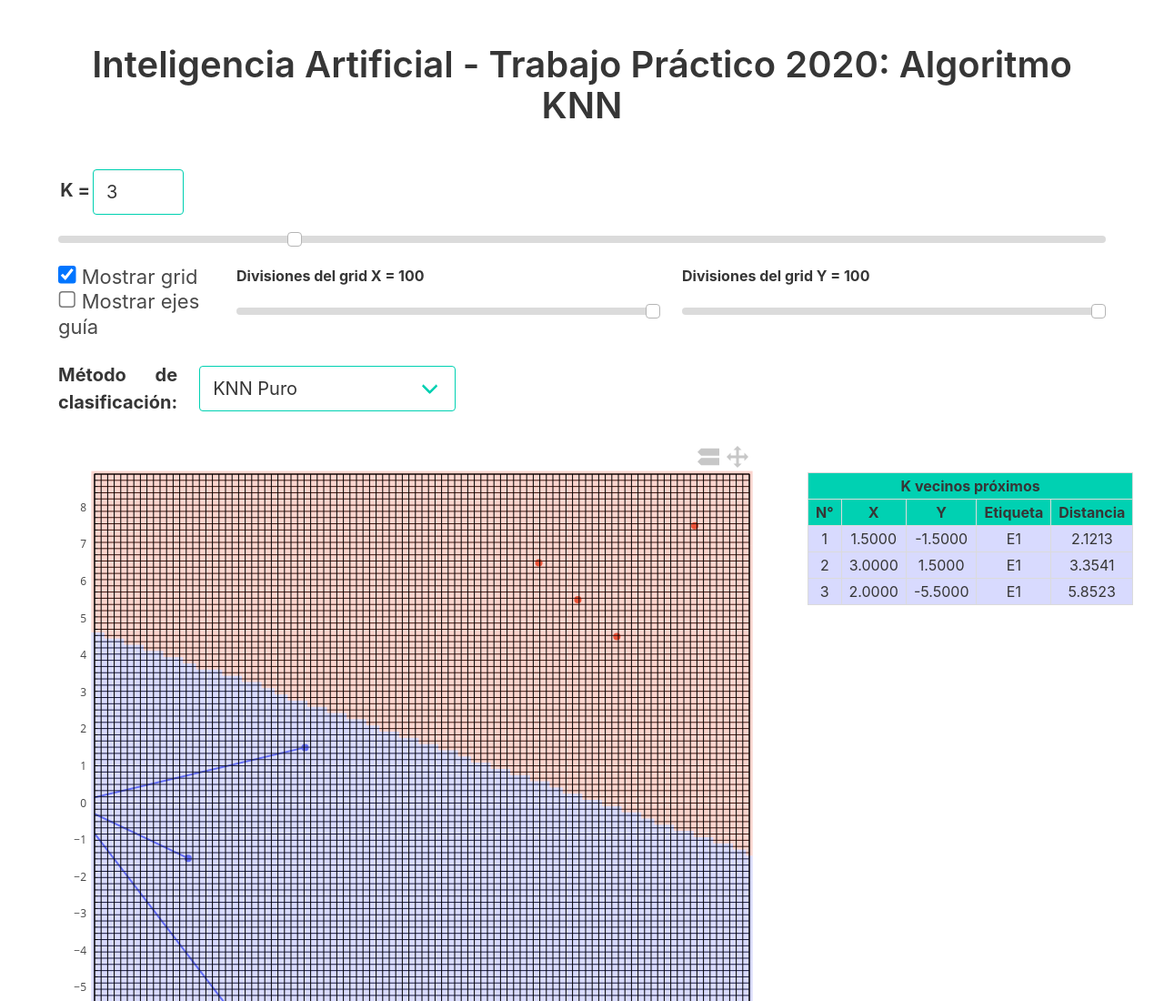
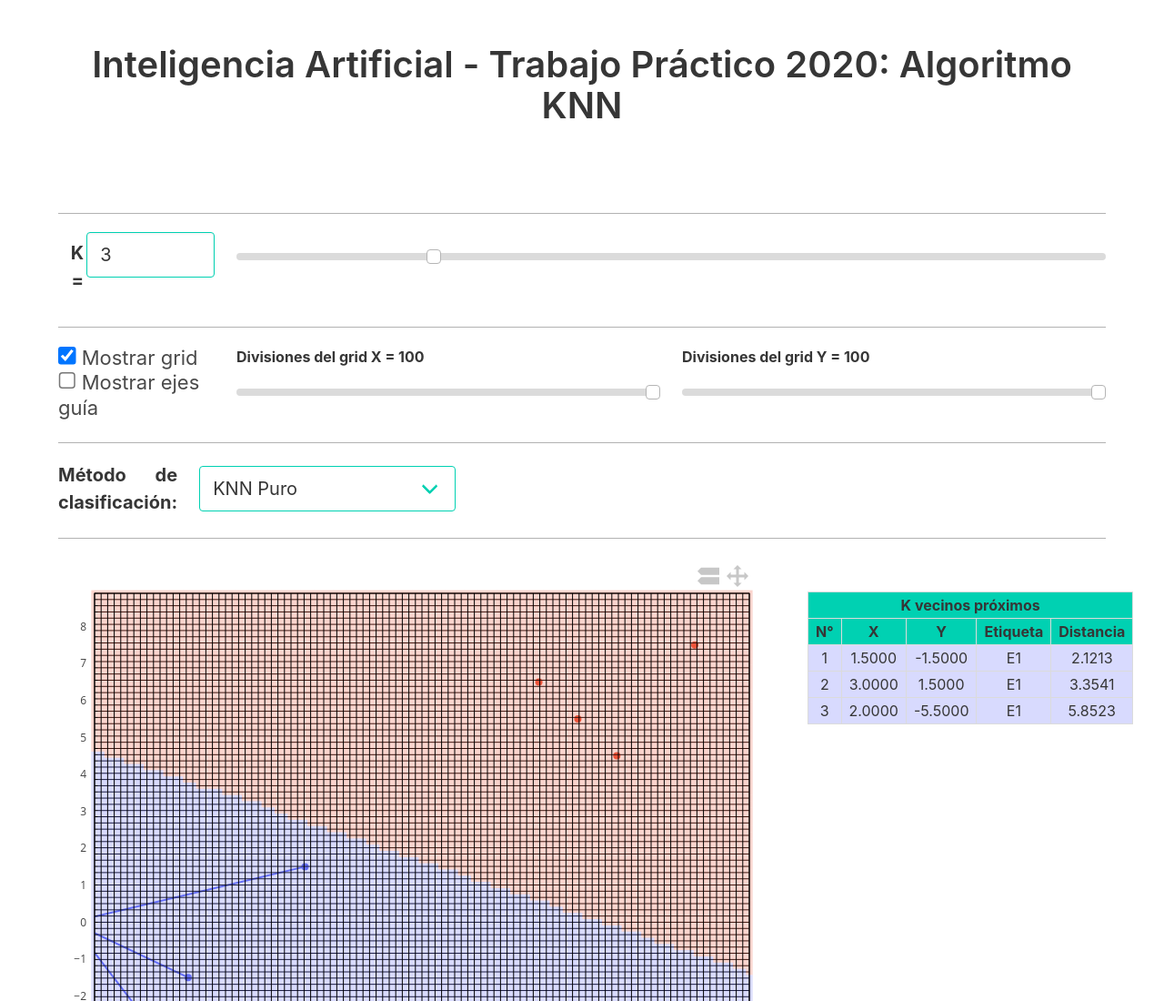
Before and after one commit to ianvaernet/IA-TPI, a plain HTML site: page index.html in a window 1280 px wide. Shown: the top 1100 px of the page at 91% size. Drawn offline with nearby package versions, Linux system fonts and the light colour scheme.

Commit message:
K input setted inline with slider. Dividers added

```diff
--- a/css/main.css
+++ b/css/main.css
@@ -29,10 +29,6 @@
   margin-right: 3px;
 }
 
-#k-input {
-  max-width: 100px;
-}
-
 .td-remove-row {
   width: 20px;
 }
@@ -62,3 +58,9 @@
   left: 45px;
   margin-top: 10px;
 }
+
+.divider {
+  height: 1px;
+  background-color: rgba(0, 0, 0, 0.3);
+  margin: 10px 0 20px 0;
+}
--- a/index.html
+++ b/index.html
@@ -26,13 +26,14 @@
             <h1 class="title is-2 text-center">
               Inteligencia Artificial - Trabajo Práctico 2020: Algoritmo KNN
             </h1>
-            <!-- <h2 class="subtitle"></h2> -->
           </div>
         </div>
       </section>
-      <div>
+
+      <div class="divider mt-6"></div>
+      <div class="columns">
         <!-- k input -->
-        <div class="field is-horizontal">
+        <div class="column is-2 field is-horizontal">
           <div class="field-label is-medium" id="k-label">
             <label class="label">K =</label>
           </div>
@@ -43,7 +44,7 @@
           </div>
         </div>
         <!-- k slider -->
-        <div class="field" step="1" min="1" max="10">
+        <div class="column field" step="1" min="1" max="10">
           <div class="control">
             <input
               id="k-slider"
@@ -57,6 +58,8 @@
           </div>
         </div>
       </div>
+
+      <div class="divider"></div>
 
       <div class="columns">
         <div class="column is-2">
@@ -99,6 +102,8 @@
         </div>
       </div>
 
+      <div class="divider"></div>
+
       <div class="columns">
         <div class="field is-horizontal column is-2 is-vcentered mb-0">
           <div class="field-label is-medium pt-0">
@@ -114,6 +119,8 @@
           </div>
         </div>
       </div>
+
+      <div class="divider"></div>
 
       <div class="columns">
         <div class="column">
```
